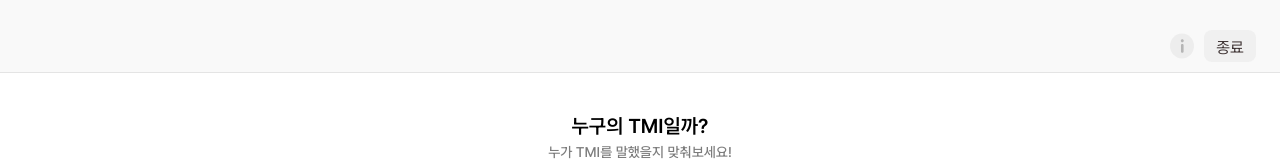
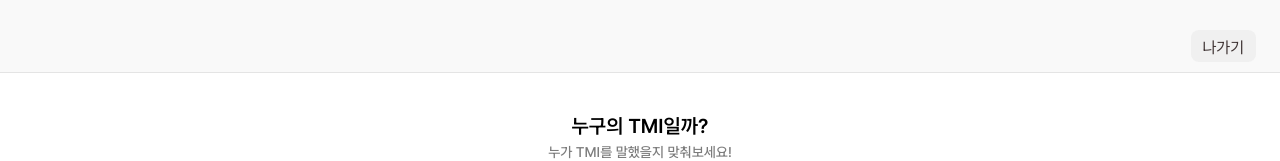
Before and after one commit to IT-s-Time-6Team/FE, a React (Vite) app: page /tmi/1/vote in a window 1280 px wide. Shown: the top 161 px of the page. Built offline with nearby package versions, Linux system fonts and the light colour scheme; no server answers.

Commit message:
fix: 리더에게는 종료, 일반유저에게는 나가기 버튼 보이도록 수정, 초대버튼 삭제

```diff
--- a/src/pages/tmiVote/TmiVotePage.tsx
+++ b/src/pages/tmiVote/TmiVotePage.tsx
@@ -1,7 +1,6 @@
 import questionIcon from '@assets/v2/questionBubble.svg';
 import { ChatRoomContainer, ChatRoomHeader, CloseButton } from '../../styles/chatRoom/chatRoom';
 import { Header } from '@components/shared/UIStyles';
-import InfoIcon from '@assets/chatRoom/info.svg';
 import { useState, useEffect, useMemo } from 'react';
 import { useNavigate, useLocation } from 'react-router-dom';
 import { ModalPortal } from '@components/shared/ModalPortal';
@@ -11,6 +10,7 @@ import styled from '@emotion/styled';
 import searchIcon from '@assets/v2/search.svg';
 import Button from '@components/shared/Button';
 import { getVoteInfo } from '@api/voteInfo';
+import useRoomUsersStore from '@store/useRoomUsersStore';
 import axios from 'axios';
 type VoteInfo = {
   tmiContent: string;
@@ -26,7 +26,7 @@ const TmiVotePage = () => {
   const location = useLocation();
   const navigate = useNavigate();
   const roomKey = location.state?.roomKey;
-
+  const user = useRoomUsersStore((state) => state.user);
   const filteredNicknames = useMemo(() => {
     return (
       voteInfo?.members.filter((nickname) =>
@@ -76,8 +76,7 @@ const TmiVotePage = () => {
   return (
     <VoteRoomContainer>
       <ChatRoomHeader>
-        <InfoButton onClick={() => setIsInviteOpen(true)} src={InfoIcon} alt='info' />
-        <CloseButton>종료</CloseButton>
+        <CloseButton>{user?.isLeader ? '종료' : '나가기'}</CloseButton>
       </ChatRoomHeader>
       <VoteBox>
         <Header>
@@ -134,11 +133,6 @@ const VoteBox = styled.div<{ gap?: string }>`
   gap: ${({ gap }) => gap || '20px'};
 `;
 
-const InfoButton = styled.img`
-  width: 24px;
-  min-height: 24px;
-  cursor: pointer;
-`;
 const TmiText = styled(SubTitle)`
   color: '#ffffff';
   text-align: center;
```
